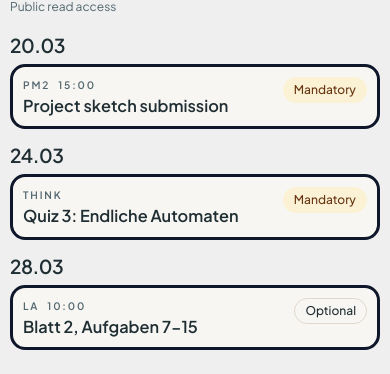
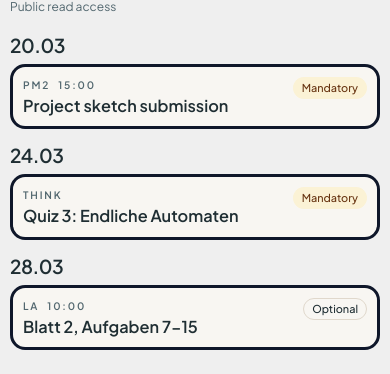
Before and after one commit to FlurinBruehwiler/studue, a React (Vite) app in the folder frontend/: page / in a window 390 px wide. Shown: the part 282-656 px from the top of the page. Built offline with nearby package versions, Linux system fonts and the light colour scheme; no server answers.

Commit message:
reduce size

```diff
--- a/frontend/src/components/ui/badge.jsx
+++ b/frontend/src/components/ui/badge.jsx
@@ -3,7 +3,7 @@ import { cva } from 'class-variance-authority'
 import { cn } from '@/lib/utils'
 
 const badgeVariants = cva(
-  'inline-flex items-center rounded-full border px-2.5 py-1 text-xs font-medium transition-colors',
+  'inline-flex items-center rounded-full border px-2 py-0.5 text-[0.68rem] font-medium transition-colors sm:px-2.5 sm:py-1 sm:text-xs',
   {
     variants: {
       variant: {
```
